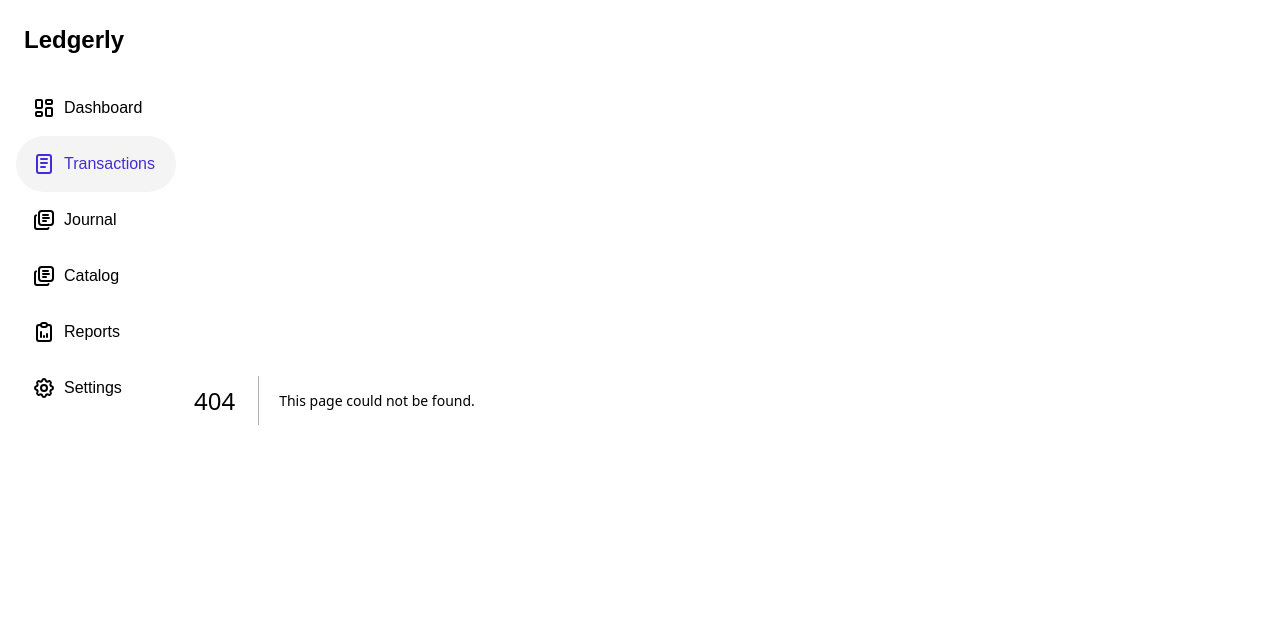
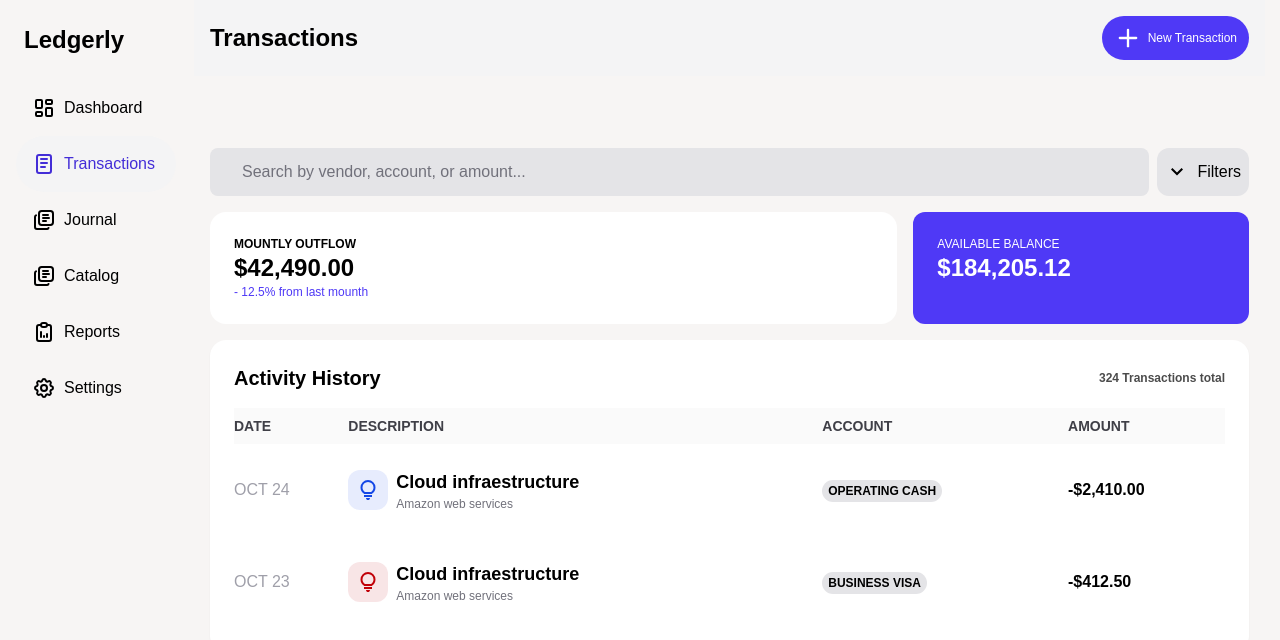
Before and after one commit to kevinmontanodev/Ledgerly, a Next.js app: page /transaction in a window 1280 px wide. Before the commit this address had no page. Shown: the top 640 px of the page. Built offline with nearby package versions, Linux system fonts and the light colour scheme.

Commit message:
feat: add transaction page template

```diff
--- /dev/null
+++ b/src/app/transaction/page.tsx
@@ -0,0 +1,119 @@
+import { Hint } from "@/components/icons/Hint";
+import { KeyboardArrowDown } from "@/components/icons/KeyBoardArrowDown";
+import { CardWrapper } from "@/components/ui/CardWrapper";
+import { NewTransactionButton } from "@/components/ui/NewTransactionButton";
+import { PopUpWrapper } from "@/components/ui/PopUpWrapper";
+
+export default function TransactionsPage(){
+    return (
+        <div className="w-full h-full">
+            <header className="p-4 bg-zinc-100 flex items-center justify-between fixed w-full md:relative z-45">
+                <h2 className="md:text-2xl font-semibold pl-8 md:pl-0 text-lg">Transactions</h2>
+
+                <NewTransactionButton/>
+            </header>
+
+            <div className="w-full p-4 h-full flex flex-col gap-4 mt-14">
+                <div className="grid grid-cols-3 md:grid-cols-[1fr_auto] w-full gap-2 relative">
+                    <input type="text" className="col-span-2 md:col-span-1 py-2 px-8 placeholder:text-zinc-500 bg-zinc-200 rounded-lg outline-0" placeholder="Search by vendor, account, or amount..." />
+
+                    <PopUpWrapper
+                    trigger={
+                        <p className="flex items-center justify-center gap-2 py-3 px-2">
+                            <KeyboardArrowDown/>
+                            <span>Filters</span>
+                        </p>
+                    }
+
+                    triggerStyles="w-full rounded-xl bg-zinc-200"
+
+                    content={
+                        <div className="flex flex-col gap-1">
+                            <p className="p-2 bg-zinc-200 hover:bg-zinc-100 cursor-pointer rounded-xl transition-all">Account</p>
+                            <p className="p-2 bg-zinc-200 hover:bg-zinc-100 cursor-pointer rounded-xl transition-all">Vendor</p>
+                        </div>
+                    }
+
+                    contentStyles="flex flex-col gap-1 bg-zinc-200 p-2 rounded-2xl w-full right-0 top-0"
+
+                    closeOnContentClick={true}
+                    >
+
+                    </PopUpWrapper>
+                </div>
+
+                <div className="grid grid-cols-2 md:grid-cols-3 gap-4">
+                    <CardWrapper styles="p-6 col-span-2">
+                        <div>
+                            <span className="uppercase font-semibold text-xs flex">Mountly outflow</span>
+                            <h4 className="text-2xl font-semibold">$42,490.00</h4>
+                            <p className="text-xs text-indigo-600">- 12.5% from last mounth</p>
+                        </div>
+                    </CardWrapper>
+                    <div className="p-6 bg-indigo-600 rounded-xl col-span-2 md:col-span-1 text-white">
+                        <span className="flex text-xs uppercase">Available balance</span>
+                        <h4 className="text-2xl font-semibold">$184,205.12</h4>
+                    </div>
+                </div>
+
+                <CardWrapper styles="p-6 shadow-xs">
+                    <div className="flex items-center justify-between mb-4">
+                        <h2 className="text-lg md:text-xl font-semibold">Activity History</h2>
+                        <p className="text-xs md:text-md opacity-70 font-semibold">324 Transactions total</p>
+                    </div>
+
+                    <div>
+                        <table className="w-full">
+                            <thead>
+                                <tr className="text-sm text-zinc-700 bg-zinc-50 text-left">
+                                    <th className="py-2">DATE</th>
+                                    <th className="py-2 hidden md:table-cell">DESCRIPTION</th>
+                                    <th className="py-2">ACCOUNT</th>
+                                    <th className="py-2">AMOUNT</th>
+                                </tr>
+                            </thead>
+                            <tbody>
+                                <tr>
+                                    <td className="uppercase text-zinc-400 text-xs md:text-base py-6">OCT 24</td>
+                                    <td className="py-6 hidden md:table-cell">
+                                        <div className="flex gap-2 items-center">
+                                            <div className="p-2 text-blue-700 bg-blue-700/10 rounded-xl">
+                                                <Hint/>
+                                            </div>
+                                            <div className="flex flex-col">
+                                                <p className="font-semibold text-md md:text-lg">Cloud infraestructure</p>
+                                                <span className="text-xs text-zinc-500">Amazon web services</span>
+                                            </div>
+                                        </div>
+                                    </td>
+                                    <td className="py-6">
+                                        <span className="px-1.5 py-1 bg-zinc-200 text-xs uppercase font-semibold rounded-full">Operating cash</span>
+                                    </td>
+                                    <td className="py-6 font-semibold">-$2,410.00</td>
+                                </tr>
+                                <tr>
+                                    <td className="uppercase text-zinc-400 text-xs md:text-base  py-6">OCT 23</td>
+                                    <td className="py-6 hidden md:table-cell">
+                                        <div className="flex gap-2 items-center">
+                                            <div  className="p-2 text-red-700 bg-red-700/10 rounded-xl">
+                                                <Hint/>
+                                            </div>
+                                            <div className="flex flex-col">
+                                                <p className="font-semibold text-md md:text-lg">Cloud infraestructure</p>
+                                                <span className="text-xs text-zinc-500">Amazon web services</span>
+                                            </div>
+                                        </div>
+                                    </td>
+                                    <td className="py-6">
+                                        <span className="px-1.5 py-1 bg-zinc-200 text-xs uppercase font-semibold rounded-full">Business visa</span>
+                                    </td>
+                                    <td className="py-6 font-semibold">-$412.50</td>
+                                </tr>
+                            </tbody>
+                        </table>
+                    </div>
+                </CardWrapper>
+            </div>
+        </div>
+    )
+}
```
